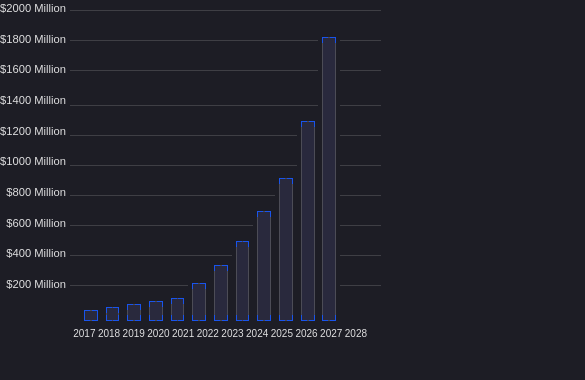
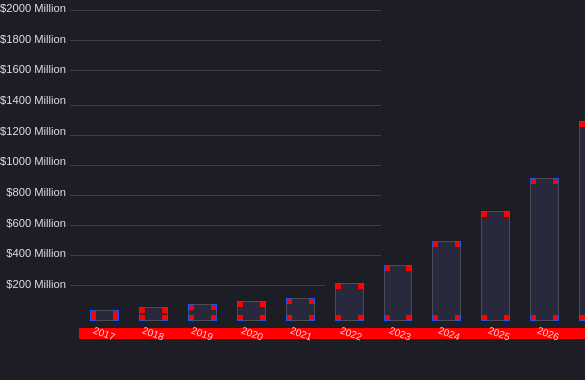
Before and after one commit to ShafeequrRehman/Estimated-annual-cost-cybercrime, a plain HTML site: page index.html in a window 390 px wide. Shown: the top 380 px of the page, 585 px wide, since content can reach past the window. Drawn offline with Linux system fonts and the light colour scheme.

Commit message:
Update index.html

```diff
--- a/index.html
+++ b/index.html
@@ -52,6 +52,9 @@
       font-size: 0.7rem;
       color: rgba(255, 255, 255, 0.863);
 
+    }
+    .textangle{
+      transform: rotate(0deg);
     }
 
     .bars3 {
@@ -149,6 +152,9 @@
     /* position: relative !important; */
     z-index: 0 !important;
   }
+  .textangle{
+      transform: rotate(20deg) !important;
+    }
   .barmain3 {
       flex: 1;
       z-index: 2 !important;
@@ -164,7 +170,8 @@
     position: absolute;
     bottom: 1px;
     left: 67px;
-    display: flex
+    display: flex;
+    background-color: red
 ;
     justify-content: space-around;
     width: calc(100% - 24%);
@@ -175,12 +182,16 @@
     font-size:xx-small;
   }
   }
-  @media screen and (max-width: 767px){ /* Tablet view */
+  @media screen and (max-width: 768px){ /* Tablet view */
       .bar3 .corner3 {
       position: absolute;
       width: 5px; /* Corner size */
       height: 5px; /* Corner size */
+      background-color: red
 
+    }
+    .textangle{
+      transform: rotate(20deg) !important;
     }
  .barmain3 {
       flex: 1;
@@ -207,11 +218,19 @@
         justify-content: space-around;
         align-items: flex-end;
         height: 100%;
+        width: calc(100% - -297px);
         padding-left: 20px;
         padding-right: 10px;
     }
     .x-axis-labels3 {
-      left: 72px;
+      left: 79px;
+      position: absolute;
+        bottom: 1px;
+        display: flex
+;
+        justify-content: space-around;
+        width: calc(100% - -203px);
+        font-size: 0.7rem;
     }
     .grid-line-3m3 {
     bottom: 130px; /* 80% height for $3 Million */
@@ -476,18 +495,18 @@
 
       <!-- X-Axis Labels -->
       <div class="x-axis-labels3">
-        <span class="font-mobile3">2017</span>
-        <span class="font-mobile3">2018</span>
-        <span class="font-mobile3">2019</span>
-        <span class="font-mobile3">2020</span>
-        <span class="font-mobile3">2021</span>
-        <span class="font-mobile3">2022</span>
-        <span class="font-mobile3">2023</span>
-        <span class="font-mobile3">2024</span>
-        <span class="font-mobile3">2025</span>
-        <span class="font-mobile3">2026</span>
-        <span class="font-mobile3">2027</span>
-        <span class="font-mobile3">2028</span>
+        <span class="font-mobile3 textangle">2017</span>
+        <span class="font-mobile3 textangle">2018</span>
+        <span class="font-mobile3 textangle">2019</span>
+        <span class="font-mobile3 textangle">2020</span>
+        <span class="font-mobile3 textangle">2021</span>
+        <span class="font-mobile3 textangle">2022</span>
+        <span class="font-mobile3 textangle">2023</span>
+        <span class="font-mobile3 textangle">2024</span>
+        <span class="font-mobile3 textangle">2025</span>
+        <span class="font-mobile3 textangle">2026</span>
+        <span class="font-mobile3 textangle">2027</span>
+        <span class="font-mobile3 textangle">2028</span>
       </div>
     </div>
   </section>
```
Lines whose indentation alone changed are shown as unchanged.
